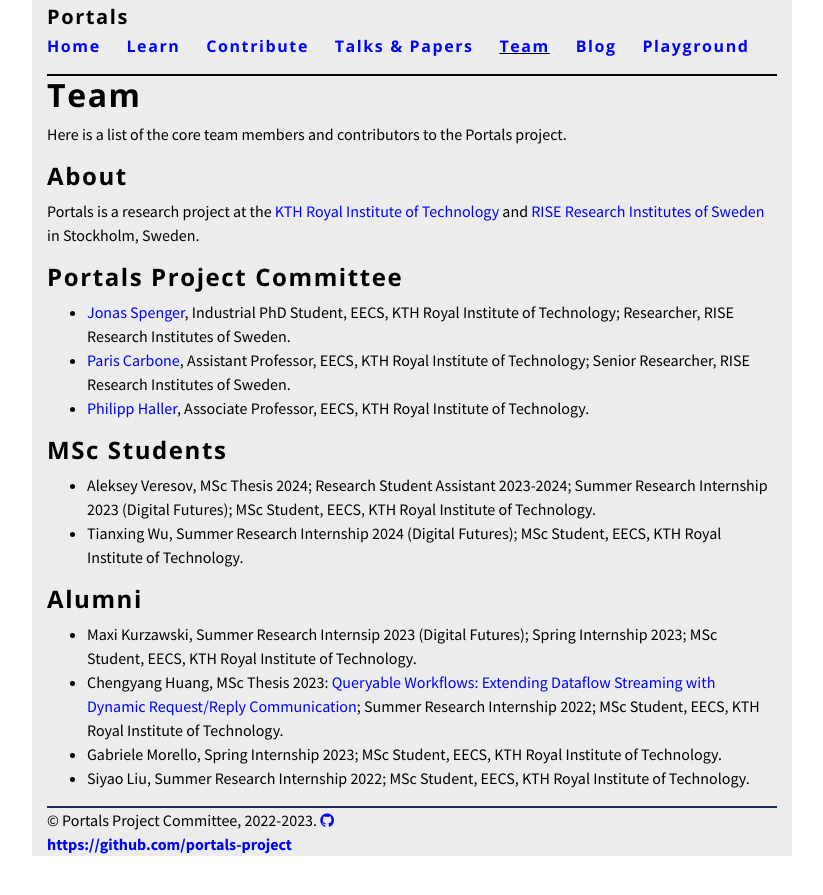
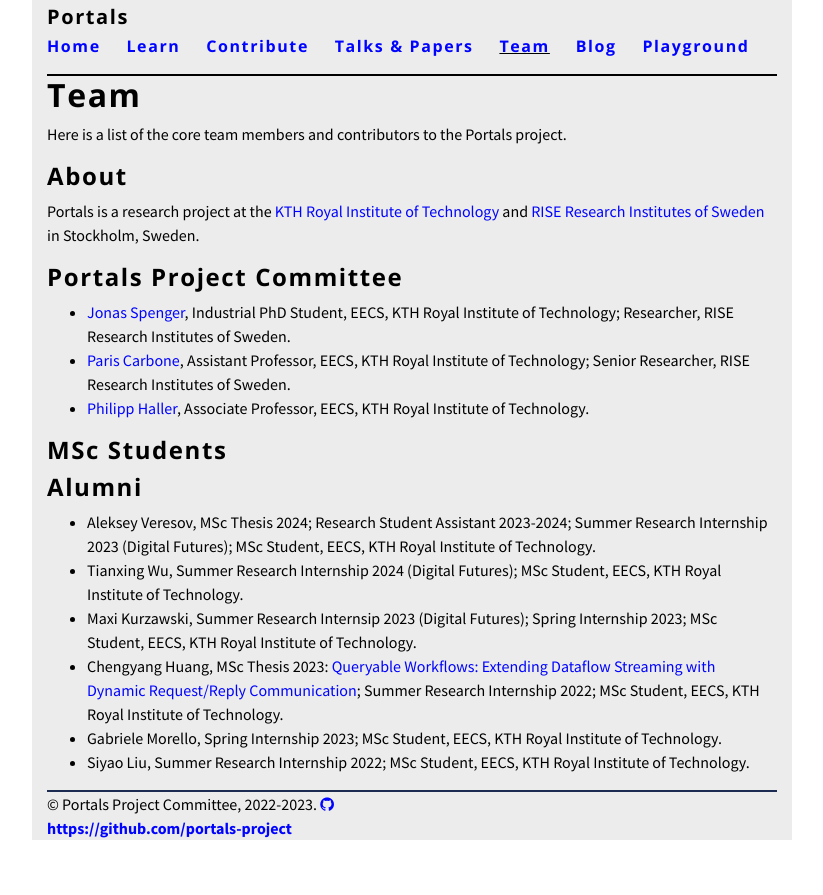
Before and after one commit to portals-project/portals-project.github.io, a Jekyll site: the page built from team.md, in a window 1280 px wide. Shown: the top 895 px of the page, without its empty margins (228-1051 px from the left). Built offline with Jekyll 4.4.1, drawn with Linux system fonts in a browser that asks for light colours; nearby versions of some CDN libraries.

```diff
--- a/team.md
+++ b/team.md
@@ -16,10 +16,10 @@ Portals is a research project at the [KTH Royal Institute of Technology](https:/
   Associate Professor, EECS, KTH Royal Institute of Technology.
 
 ## MSc Students
+
+## Alumni
 * Aleksey Veresov, MSc Thesis 2024; Research Student Assistant 2023-2024; Summer Research Internship 2023 (Digital Futures); MSc Student, EECS, KTH Royal Institute of Technology.
 * Tianxing Wu, Summer Research Internship 2024 (Digital Futures); MSc Student, EECS, KTH Royal Institute of Technology.
-
-## Alumni
 * Maxi Kurzawski, Summer Research Internsip 2023 (Digital Futures); Spring Internship 2023; MSc Student, EECS, KTH Royal Institute of Technology.
 * Chengyang Huang, MSc Thesis 2023: [Queryable Workflows: Extending Dataflow Streaming with Dynamic Request/Reply Communication](https://urn.kb.se/resolve?urn=urn:nbn:se:kth:diva-329594); Summer Research Internship 2022; MSc Student, EECS, KTH Royal Institute of Technology.
 * Gabriele Morello, Spring Internship 2023; MSc Student, EECS, KTH Royal Institute of Technology.
```
